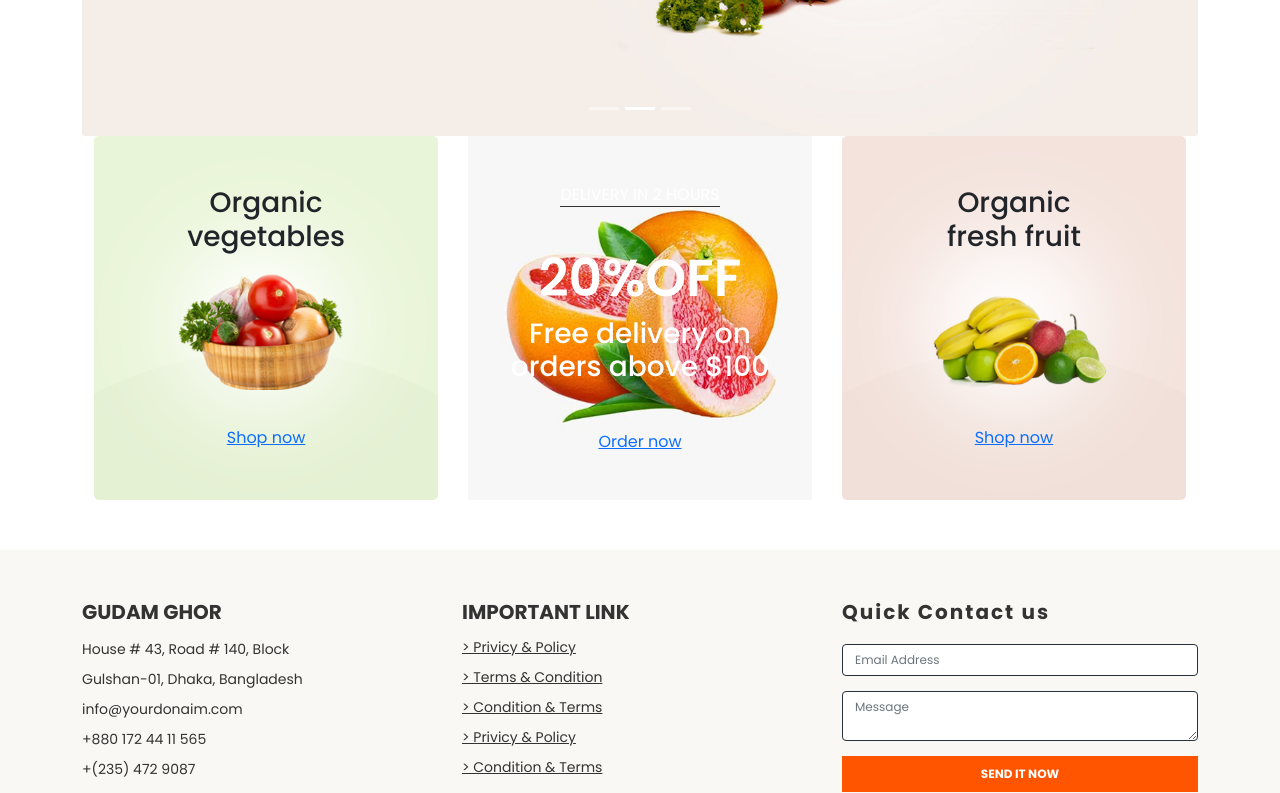
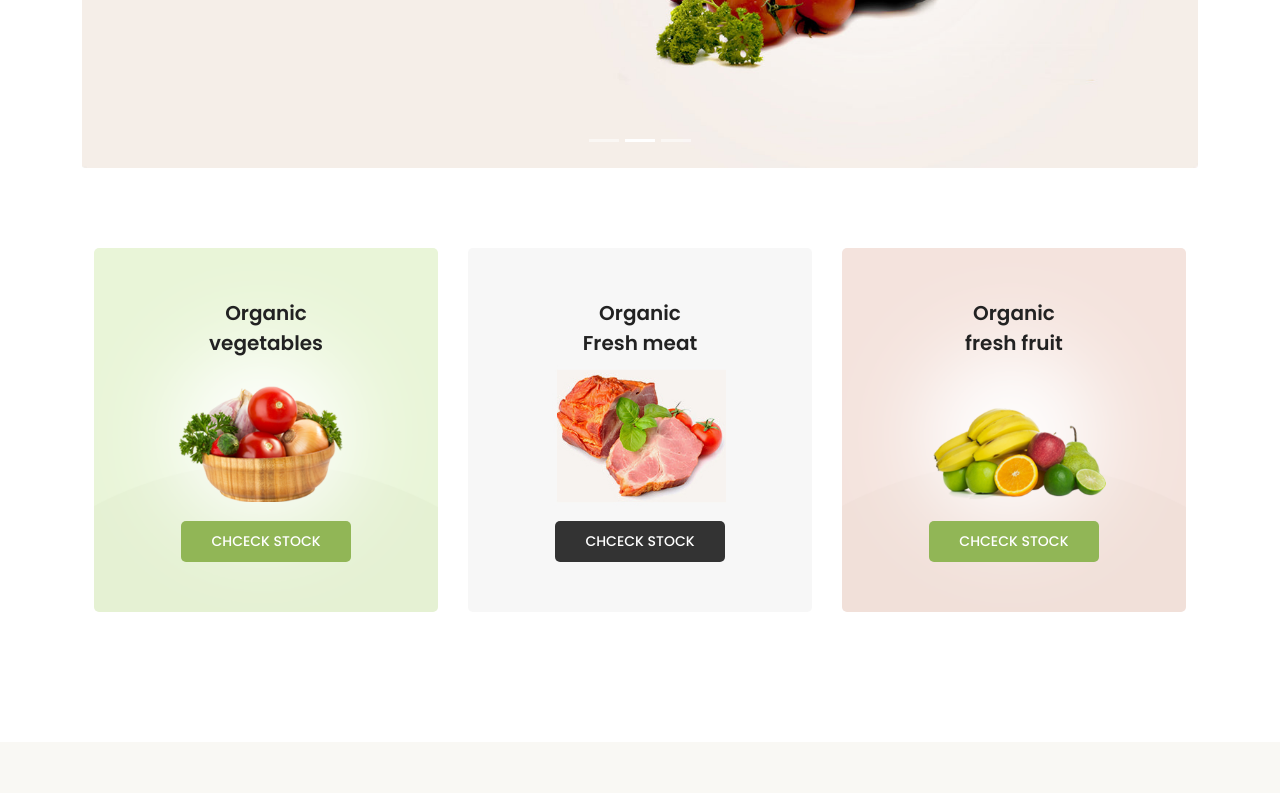
Before and after one commit to asadjulhas/gudam-ghor-warehouse-management-client-side, a React (Create React App) app: page / in a window 1280 px wide. Shown: the part 480-1273 px from the top of the page. Built offline with nearby package versions, Linux system fonts and the light colour scheme.

Commit message:
Complete feature area

```diff
--- a/src/Components/Home/Home.css
+++ b/src/Components/Home/Home.css
@@ -141,3 +141,47 @@
 .organic-food-fresh-banner .offer-banner.other-banner .banner-content .banner-btn {
   margin-top: 38px;
 }
+
+.section-tb-padding {
+	padding-top: 80px;
+	padding-bottom: 80px;
+}
+
+.btn-style3 {
+	background-color: #91b656;
+	color: #fff;
+	font-size: 14px;
+	padding: 10px 30px;
+	font-weight: 500;
+	border-radius: 4px;
+	text-transform: uppercase;
+  text-decoration: none;
+}
+.btn-style2 {
+	background-color: #333333;
+	color: #fff;
+	font-size: 14px;
+	padding: 10px 30px;
+	font-weight: 500;
+	border-radius: 4px;
+	text-transform: uppercase;
+  text-decoration: none;
+}
+.organic-food-fresh-banner .offer-banner .banner-content h2 {
+	font-size: 20px;
+  color: #222;
+  margin: 0;
+  padding: 0;
+  font-weight: 600;
+  line-height: normal;
+}
+.organic-food-fresh-banner .offer-banner .banner-content.banner-text {
+	justify-content: space-between;
+}
+@media (max-width: 1199px) {
+.organic-food-fresh-banner .offer-banner .banner-content {
+  top: 15px;
+  bottom: 15px;
+}
+
+}
--- a/src/Components/Home/Home.js
+++ b/src/Components/Home/Home.js
@@ -10,7 +10,7 @@ import banner3 from '../../images/banner/banner-3.png'
 
 const Home = () => {
   return (
-    <div className='homePage container mt-3'>
+    <div className='homePage container mt-5'>
 
       <Carousel>
   <Carousel.Item>
@@ -24,17 +24,14 @@ const Home = () => {
     </Carousel.Caption>
   </Carousel.Item>
   <Carousel.Item>
-    <img className="d-block w-100"
-      src={slider2}
-    />
+    <img className="d-block w-100" alt='' src={slider2}/>
 
     <Carousel.Caption>
       <h3 className='text-dark'>Delicious <br/> ingredients</h3>
     </Carousel.Caption>
   </Carousel.Item>
   <Carousel.Item>
-    <img
-      className="d-block w-100"
+    <img alt='' className="d-block w-100"
       src={slider3}
     />
 
@@ -58,27 +55,19 @@ const Home = () => {
                                         <span>Organic</span>
                                         <span>vegetables</span>
                                     </h2>
-                                    <a href="product-style-2.html" className="btn-style3">Shop now</a>
+                                    <a href="" className="btn-style3">Chceck stock</a>
                                 </div>
                             </div>
                             <div className="offer-banner other-banner">
-                                <a>
+                                <a href='' className="banner-hover">
                                     <img src={banner2} alt="offer-banner" className="img-fluid" />
                                 </a>
-                                <div className="banner-content">
-                                    <div className="banner-subtitle">
-                                        <span>Delivery in 2 hours</span>
-                                    </div>
-                                    <div className="banner-title">
-                                        <h1 className="title">20%off</h1>
-                                        <h2>
-                                            <span>Free delivery on</span>
-                                            <span>orders above $100</span>
-                                        </h2>
-                                    </div>
-                                    <div className="banner-btn">
-                                        <a href="product-style-2.html" className="btn-style2">Order now</a>
-                                    </div>
+                                <div className="banner-content banner-text">
+                                    <h2>
+                                        <span>Organic</span>
+                                        <span>Fresh meat</span>
+                                    </h2>
+                                    <a href="" className="btn-style2">Chceck stock</a>
                                 </div>
                             </div>
                             <div className="offer-banner">
@@ -90,7 +79,7 @@ const Home = () => {
                                         <span>Organic</span>
                                         <span>fresh fruit</span>
                                     </h2>
-                                    <a href="product-style-2.html" className="btn-style3">Shop now</a>
+                                    <a href="" className="btn-style3">Chceck stock</a>
                                 </div>
                             </div>
                         </div>
```
Also changed, not shown: src/images/banner/banner-2.jpg.
